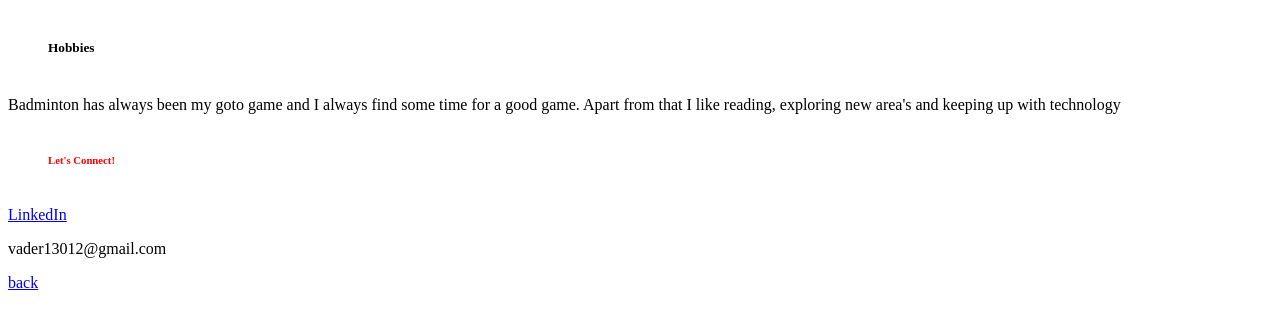
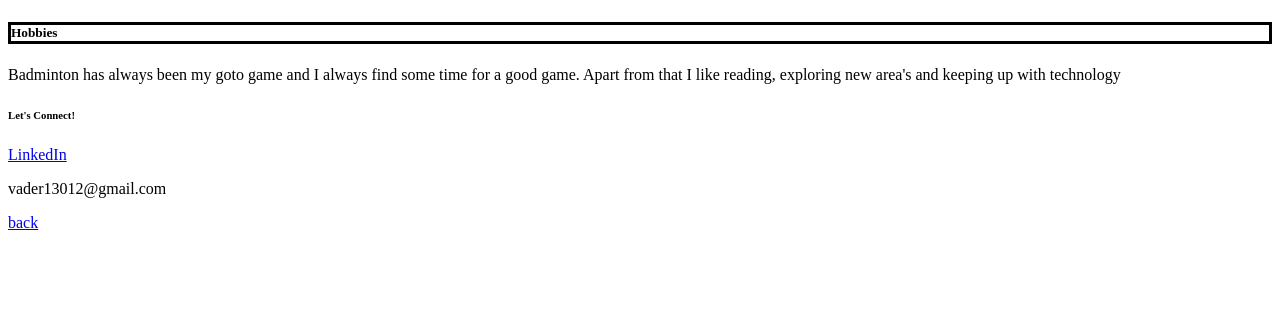
Before and after one commit to vader130012/vader130012.github.io, a plain HTML site: page index2.html in a window 1280 px wide. Drawn offline with Linux system fonts and the light colour scheme.

Commit message:
Update mystyle.css

```diff
--- a/mystyle.css
+++ b/mystyle.css
@@ -1,18 +1,11 @@
-
-h5 {
-      color: black;
- 		  margin-top: 40px;
- 		  margin-bottom: 40px;
+  <style>
+     p {
+  		color: black;
+ 		margin-top: 40px;
+ 		margin-bottom: 40px;
   		margin-right: 40px;
   		margin-left: 40px;
+  		}
 
-      }
-
-h6 {
-     color: red;
- 		 margin-top: 40px;
- 		 margin-bottom: 40px;
-  	 margin-right: 40px;
-  	 margin-left: 40px;
-
-      }
+     p.solid {border-style: solid;}
+  </style>
```
